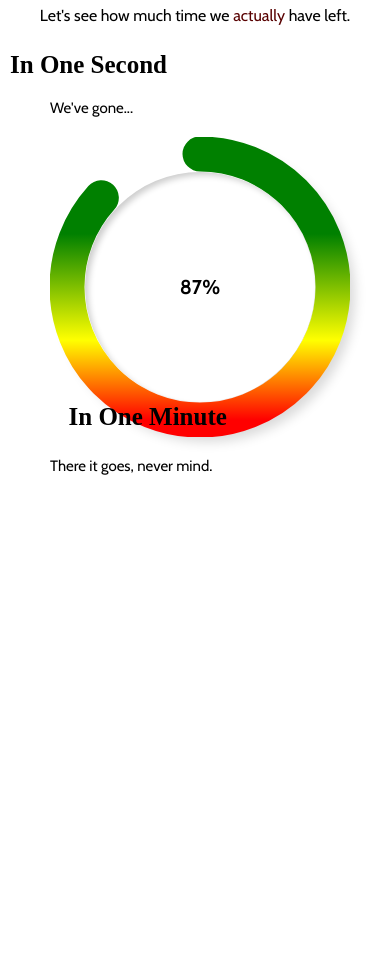
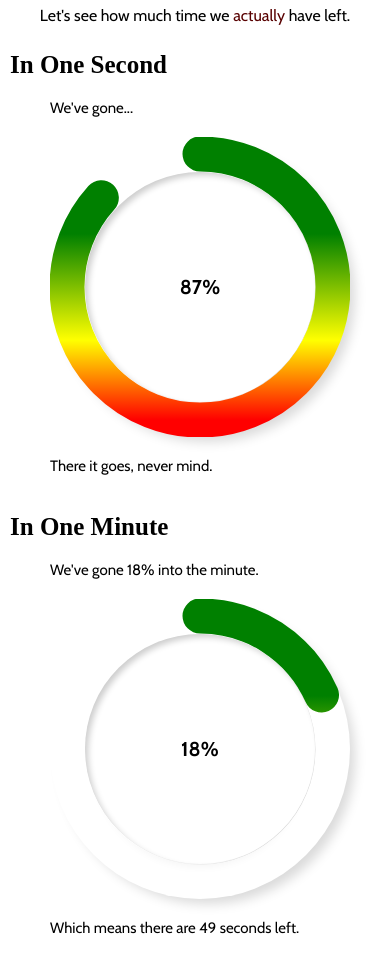
Before and after one commit to Treasure-cd/HowMuchTimeIsLeft, a website built with Vite: page index.html in a window 390 px wide. Shown: the part 122-1094 px from the top of the page. Before the commit the page ends 895 px from the top, so only its background shows below. Built offline with nearby package versions, Linux system fonts and the light colour scheme; a web font is replaced by a local one.

Commit message:
Second and minute timer complete

```diff
--- a/index.html
+++ b/index.html
@@ -38,11 +38,32 @@
         There it goes, never mind.
       </div>
     </div>
-    <div class="gap"></div>
+    <!--ONE MINUTE-->
+
     <div class="time-minute">
       <div class="first-sentences">
         In One Minute
       </div>
+      <p class="second-sentence">We've gone <span id="minutePercent"></span>% into the minute.</p>
+      <div class="outer">
+        <div class="inner">
+          <div id="number2"></div>
+
+        </div>
+        <svg xmlns="http://www.w3.org/2000/svg" version="1.1" width="300px" height="300px">
+          <defs>
+            <linearGradient id="GradientColor2">
+              <stop offset="0%" stop-color="red" />
+              <stop offset="30%" stop-color="yellow" />
+              <stop offset="70%" stop-color="green" />
+            </linearGradient>
+          </defs>
+          <circle cx="150" cy="150" r="133" stroke-linecap="round" id="animatedCircle2" transform="rotate(-90 150 150)" />
+        </svg>
+         </div>
+         <div class="second-sentence">
+          Which means there are <span id="remainingMin"></span> seconds left.
+        </div>
       </div>
   </main>
   <script>
@@ -77,6 +98,21 @@
     }
 
     animateCircle();
+
+    function minutes () {
+      const circleMinute = document.getElementById('animatedCircle2');
+    circumferenceMin = 2 * Math.PI * 133;
+    let date = new Date;
+    let secs = date.getSeconds() + 1;
+    let secsPercent =  (secs/60);
+      document.getElementById("minutePercent").innerHTML = Math.round(secsPercent * 100);
+      document.getElementById("remainingMin").innerHTML = 60 - secs;
+      document.getElementById("number2").innerHTML = Math.round(secsPercent * 100) + "%";
+    circleMinute.style.strokeDashoffset = circumferenceSecond - (secsPercent * circumferenceSecond);
+
+    requestAnimationFrame(minutes)
+    }
+requestAnimationFrame(minutes)
   </script>
 </body>
 </html>
--- a/src/style.css
+++ b/src/style.css
@@ -19,7 +19,6 @@ main {
   justify-content: center;
   height: 100%;
   width: 100%;
-
 }
 h1 {
   font-size: 50px;
@@ -36,10 +35,10 @@ h1 {
   color: rgba(88, 0 , 0);
 }
 .time-second {
-  height: 400px;
+  height: 450px;
   padding-top: 8px;
   padding-left: 10px;
-  margin-bottom: 50px;
+  padding-bottom: 50px;
   width: 70%;
   margin: 10px auto;
   position: relative;
@@ -55,6 +54,8 @@ h1 {
   padding-left: 100px;
   font-family: 'Cabin';
   font-size: 15px;
+  position: relative;
+  z-index: 1; /* Ensure the div is on top */
 }
 .outer {
   width: 300px;
@@ -65,7 +66,6 @@ h1 {
   margin-right: auto;
   padding: 35px;
   box-shadow: 8px 8px 12px -3px rgba(0, 0, 0, 0.15), -8px -8px 12px -3px rgba(255, 255, 255, 0.7);
-
 }
 .inner {
   width: 230px;
@@ -78,48 +78,61 @@ h1 {
   display: flex;
   box-shadow: inset 4px 4px 6px -1px rgba(0, 0, 0, 0.2), inset -4px -4px 6px -1px rgba(255, 255, 255, 0.7), -0.5px 0.5px 0px rgba(255, 255, 255, 0.7), 0.5px 0.5px 0px rgba(0, 0, 0, 0.15), 0px 12px 10px -10px rgba(0, 0, 0, 0.05);
 }
-  circle {
+#animatedCircle1 {
   fill: none;
   stroke: url(#GradientColor);
   stroke-width: 35px;
   stroke-dasharray: 835.663458;
   stroke-dashoffset: 835.663458;
-
-
+}
+#animatedCircle2 {
+  fill: none;
+  stroke: url(#GradientColor2);
+  stroke-width: 35px;
+  stroke-dasharray: 835.663458;
+  stroke-dashoffset: 835.663458;
 }
 svg {
   top: 0;
   left: 0;
   position: absolute;
 }
-
 #number1 {
   font-family: 'Cabin';
   font-size: 20px;
   font-weight: 900;
 }
-
+#number2 {
+  font-family: 'Cabin';
+  font-size: 20px;
+  font-weight: 900;
+}
 .time-minute {
-    margin-top: 90px;
-    height: 400px;
-    padding-top: 40px;
+  height: 450px;
   padding-left: 10px;
   margin-bottom: 50px;
   width: 70%;
   margin: 10px auto;
   position: relative;
+  z-index: 0;
 }
-
-
 @media (max-width: 720px) {
   .time-second {
-    height: 300px;
+    height: 450px;
+    width: 90%;
+  }
+  .time-minut {
+    height: 450px;
     width: 90%;
   }
 }
 @media (max-width: 600px) {
   .time-second {
-    height: 300px;
+    height: 450px;
+    width: 100%;
+  }
+  .time-minute {
+    height: 450px;
     width: 100%;
   }
   .second-sentence {
@@ -131,7 +144,11 @@ h1 {
     font-size: 40px;
   }
   .time-second {
-    height: 300px;
+    height: 450px;
+    width: 100%;
+  }
+  .time-minute {
+    height: 450px;
     width: 100%;
   }
 }
```
Lines whose indentation alone changed are shown as unchanged.
